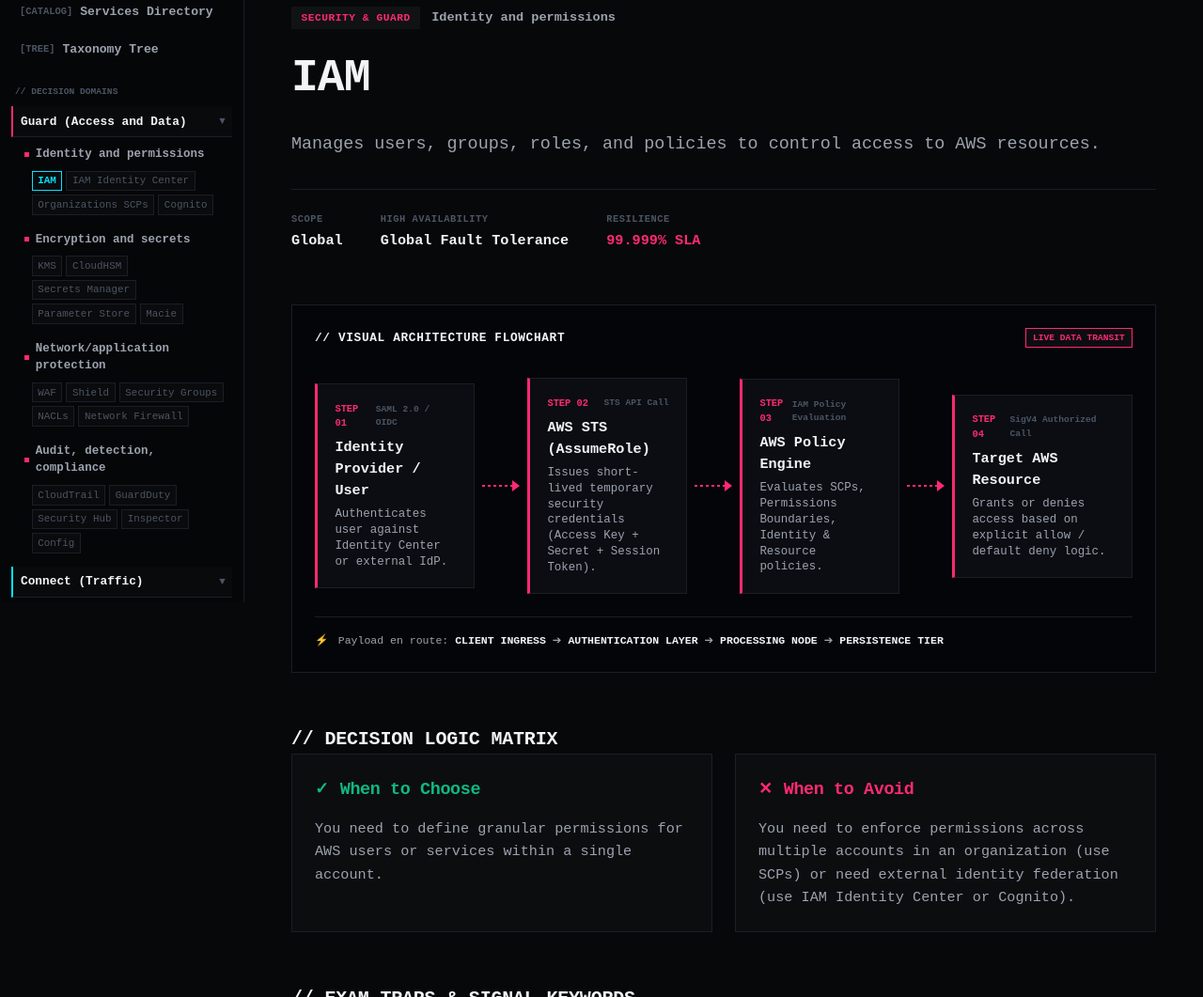
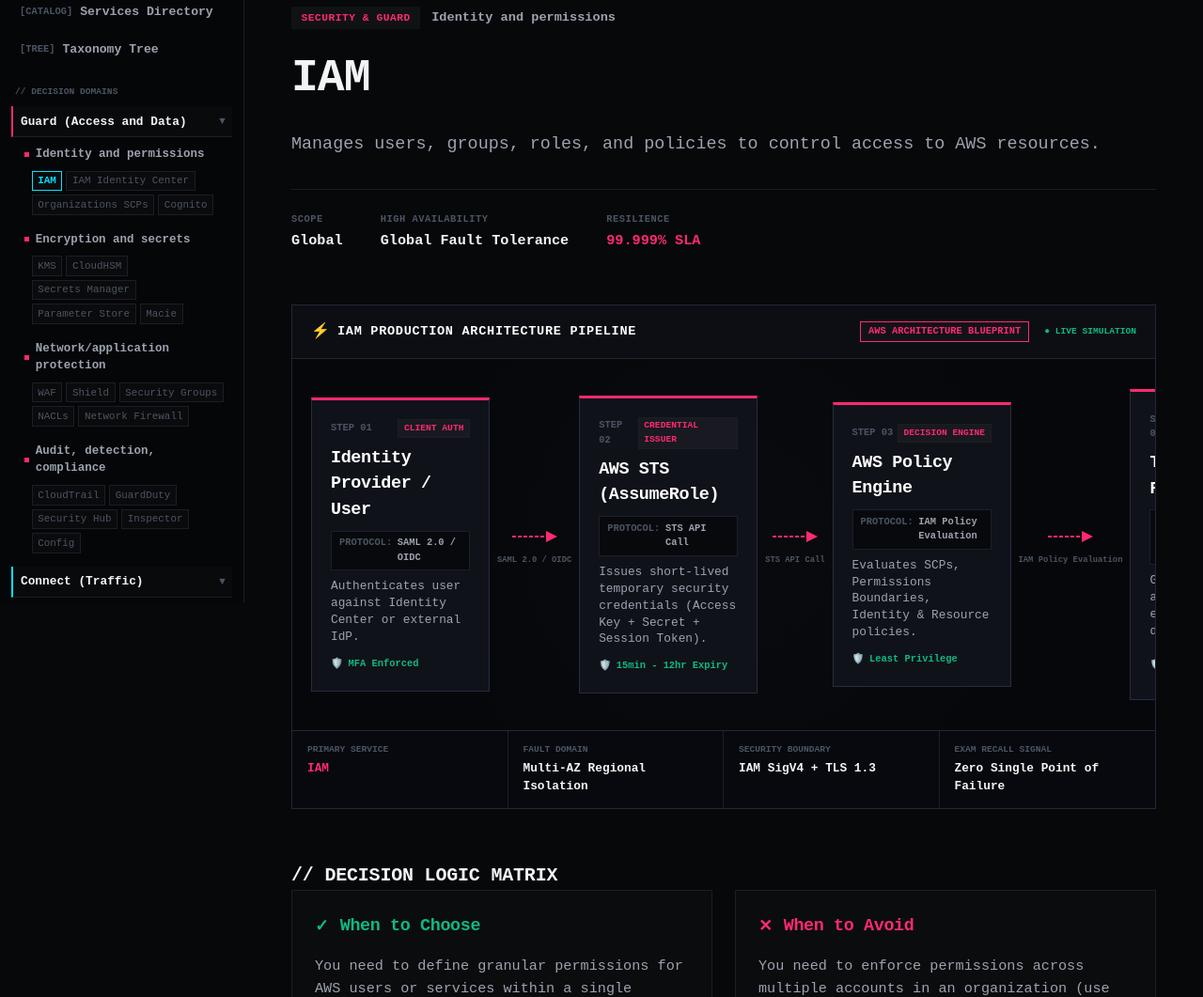
Before and after one commit to atakang7/saaprep, an Astro site: page /services/iam in a window 1280 px wide. Shown: the part 162-1223 px from the top of the page at 94% size. Built offline with nearby package versions, Linux system fonts and the light colour scheme; Astro itself is replaced by a stand-in of ours.

Commit message:
Implement Pro-Grade AWS Architecture Console Diagram Component

```diff
--- /dev/null
+++ b/src/components/ProArchitectureDiagram.astro
@@ -0,0 +1,319 @@
+---
+interface DiagramNode {
+  step: string;
+  node: string;
+  protocol: string;
+  role: string;
+  details: string;
+  haTag: string;
+}
+
+interface Props {
+  title?: string;
+  serviceName: string;
+  nodes: DiagramNode[];
+  color?: string;
+}
+
+const { title = "PRO-GRADE ARCHITECTURE DATA FLOW", serviceName, nodes, color = "#00e5ff" } = Astro.props;
+---
+
+<div class="pro-diagram-container">
+  <!-- DIAGRAM HEADER BAR -->
+  <div class="pd-header">
+    <div class="pd-header-left">
+      <span class="pd-title-icon">⚡</span>
+      <span class="pd-title-text">{title}</span>
+    </div>
+    <div class="pd-header-right">
+      <span class="pd-tag" style={`color: ${color}; border-color: ${color};`}>AWS ARCHITECTURE BLUEPRINT</span>
+      <span class="pd-status">● LIVE SIMULATION</span>
+    </div>
+  </div>
+
+  <!-- CANVAS CANVAS / GRAPHICAL FLOW -->
+  <div class="pd-canvas">
+    <div class="pd-diagram-grid">
+      {nodes.map((node, idx) => (
+        <div class="pd-node-column">
+
+          <!-- NODE CARD BOX -->
+          <div class="pd-node-box" style={`border-top: 3px solid ${color};`}>
+
+            <!-- TOP META -->
+            <div class="pd-box-top">
+              <span class="pd-step-badge">STEP 0{idx + 1}</span>
+              <span class="pd-role-badge" style={`color: ${color}; background: rgba(255,255,255,0.03);`}>{node.role}</span>
+            </div>
+
+            <!-- TITLE -->
+            <h3 class="pd-node-title">{node.node}</h3>
+
+            <!-- PROTOCOL BADGE -->
+            <div class="pd-protocol-bar">
+              <span class="pd-lbl">PROTOCOL:</span>
+              <span class="pd-val">{node.protocol}</span>
+            </div>
+
+            <!-- DETAILS -->
+            <p class="pd-node-details">{node.details}</p>
+
+            <!-- HA METRIC TAG -->
+            <div class="pd-ha-tag">
+              <span class="pd-ha-icon">🛡️</span>
+              <span>{node.haTag}</span>
+            </div>
+
+          </div>
+
+          <!-- CONNECTOR SVG BETWEEN STAGES -->
+          {idx < nodes.length - 1 && (
+            <div class="pd-connector-unit">
+              <svg width="48" height="32" viewBox="0 0 48 32" fill="none" class="pd-svg">
+                <line x1="0" y1="16" x2="36" y2="16" stroke={color} stroke-width="2" stroke-dasharray="4 2"/>
+                <polygon points="36,10 48,16 36,22" fill={color} />
+              </svg>
+              <span class="pd-conn-label">{node.protocol}</span>
+            </div>
+          )}
+
+        </div>
+      ))}
+    </div>
+  </div>
+
+  <!-- TOPOLOGY FOOTER MATRIX -->
+  <div class="pd-footer-matrix">
+    <div class="pd-matrix-item">
+      <span class="pd-m-lbl">PRIMARY SERVICE</span>
+      <span class="pd-m-val" style={`color: ${color};`}>{serviceName}</span>
+    </div>
+    <div class="pd-matrix-item">
+      <span class="pd-m-lbl">FAULT DOMAIN</span>
+      <span class="pd-m-val">Multi-AZ Regional Isolation</span>
+    </div>
+    <div class="pd-matrix-item">
+      <span class="pd-m-lbl">SECURITY BOUNDARY</span>
+      <span class="pd-m-val">IAM SigV4 + TLS 1.3</span>
+    </div>
+    <div class="pd-matrix-item">
+      <span class="pd-m-lbl">EXAM RECALL SIGNAL</span>
+      <span class="pd-m-val">Zero Single Point of Failure</span>
+    </div>
+  </div>
+</div>
+
+<style>
+  .pro-diagram-container {
+    background: #06070a;
+    border: 1px solid #232736;
+    margin-bottom: 2.5rem;
+    display: flex;
+    flex-direction: column;
+  }
+
+  .pd-header {
+    display: flex;
+    justify-content: space-between;
+    align-items: center;
+    padding: 1rem 1.25rem;
+    background: #0c0e14;
+    border-bottom: 1px solid #232736;
+    font-family: var(--font-mono);
+  }
+
+  .pd-header-left {
+    display: flex;
+    align-items: center;
+    gap: 0.5rem;
+  }
+
+  .pd-title-icon {
+    color: var(--color-storage);
+  }
+
+  .pd-title-text {
+    font-size: 0.85rem;
+    font-weight: 900;
+    color: #ffffff;
+    letter-spacing: 0.05em;
+  }
+
+  .pd-header-right {
+    display: flex;
+    align-items: center;
+    gap: 1rem;
+  }
+
+  .pd-tag {
+    font-size: 0.65rem;
+    font-weight: 900;
+    padding: 0.15rem 0.5rem;
+    border: 1px solid;
+    background: rgba(255, 255, 255, 0.02);
+  }
+
+  .pd-status {
+    font-size: 0.6rem;
+    color: var(--color-database);
+    font-weight: 800;
+  }
+
+  /* CANVAS */
+  .pd-canvas {
+    padding: 2rem 1.25rem;
+    overflow-x: auto;
+    background: radial-gradient(circle at center, rgba(255,255,255,0.015) 0%, transparent 70%);
+  }
+
+  .pd-diagram-grid {
+    display: flex;
+    align-items: center;
+    min-width: 850px;
+    justify-content: space-between;
+  }
+
+  .pd-node-column {
+    display: flex;
+    align-items: center;
+    flex: 1;
+  }
+
+  .pd-node-box {
+    background: #10121a;
+    border: 1px solid #282d3f;
+    padding: 1.25rem;
+    flex: 1;
+    min-width: 190px;
+    display: flex;
+    flex-direction: column;
+    gap: 0.5rem;
+  }
+
+  .pd-box-top {
+    display: flex;
+    justify-content: space-between;
+    align-items: center;
+    font-family: var(--font-mono);
+  }
+
+  .pd-step-badge {
+    font-size: 0.65rem;
+    font-weight: 900;
+    color: var(--text-muted);
+  }
+
+  .pd-role-badge {
+    font-size: 0.6rem;
+    font-weight: 900;
+    padding: 0.1rem 0.35rem;
+    border: 1px solid var(--border-subtle);
+  }
+
+  .pd-node-title {
+    font-size: 1.15rem;
+    font-weight: 900;
+    color: #ffffff;
+    margin: 0;
+  }
+
+  .pd-protocol-bar {
+    display: flex;
+    gap: 0.35rem;
+    font-family: var(--font-mono);
+    font-size: 0.65rem;
+    background: #08090d;
+    padding: 0.3rem 0.5rem;
+    border: 1px solid #1c1f2b;
+  }
+
+  .pd-lbl {
+    color: var(--text-muted);
+    font-weight: 900;
+  }
+
+  .pd-val {
+    color: var(--text-secondary);
+    font-weight: 700;
+  }
+
+  .pd-node-details {
+    font-size: 0.8rem;
+    color: var(--text-secondary);
+    line-height: 1.4;
+    margin: 0;
+  }
+
+  .pd-ha-tag {
+    display: flex;
+    align-items: center;
+    gap: 0.35rem;
+    font-family: var(--font-mono);
+    font-size: 0.65rem;
+    color: var(--color-database);
+    font-weight: 800;
+    margin-top: 0.25rem;
+  }
+
+  /* CONNECTOR */
+  .pd-connector-unit {
+    display: flex;
+    flex-direction: column;
+    align-items: center;
+    justify-content: center;
+    padding: 0 0.5rem;
+    flex-shrink: 0;
+  }
+
+  .pd-svg {
+    display: block;
+  }
+
+  .pd-conn-label {
+    font-size: 0.55rem;
+    font-family: var(--font-mono);
+    color: var(--text-muted);
+    font-weight: 800;
+    margin-top: 0.2rem;
+    white-space: nowrap;
+  }
+
+  /* FOOTER MATRIX */
+  .pd-footer-matrix {
+    display: grid;
+    grid-template-columns: repeat(4, 1fr);
+    border-top: 1px solid #232736;
+    background: #08090e;
+  }
+
+  @media (max-width: 768px) {
+    .pd-footer-matrix {
+      grid-template-columns: repeat(2, 1fr);
+    }
+  }
+
+  .pd-matrix-item {
+    padding: 0.85rem 1rem;
+    border-right: 1px solid #1c1f2b;
+    display: flex;
+    flex-direction: column;
+    gap: 0.15rem;
+  }
+
+  .pd-matrix-item:last-child {
+    border-right: none;
+  }
+
+  .pd-m-lbl {
+    font-size: 0.6rem;
+    font-family: var(--font-mono);
+    font-weight: 900;
+    color: var(--text-muted);
+  }
+
+  .pd-m-val {
+    font-size: 0.8rem;
+    font-weight: 800;
+    color: var(--text-primary);
+  }
+</style>
--- a/src/lib/data.ts
+++ b/src/lib/data.ts
@@ -170,7 +170,9 @@
   step: string;
   node: string;
   protocol: string;
+  role: string;
   details: string;
+  haTag: string;
 }
 
 export function getServiceDiagramFlow(serviceName: string): ArchitectureStep[] {
@@ -178,46 +180,46 @@
 
   if (norm.includes('s3')) {
     return [
-      { step: "01", node: "Client Application", protocol: "HTTPS / REST API", details: "Issues PutObject / GetObject requests with SigV4 authentication." },
-      { step: "02", node: "Amazon S3 Endpoint", protocol: "IAM / Bucket Policy", details: "Evaluates bucket policies, KMS encryption keys, and lifecycle rules." },
-      { step: "03", node: "Multi-AZ Storage Engine", protocol: "Erasure Coding", details: "Persists data synchronously across minimum 3 Availability Zones." },
-      { step: "04", node: "Event Notification Trigger", protocol: "SQS / SNS / Lambda", details: "Dispatches async event payloads for downstream processing." }
+      { step: "01", node: "Client Application", protocol: "HTTPS / REST API", role: "INGRESS", details: "Issues PutObject / GetObject requests with SigV4 authentication.", haTag: "TLS 1.3 Encryption" },
+      { step: "02", node: "Amazon S3 Endpoint", protocol: "IAM / Bucket Policy", role: "AUTH & GUARD", details: "Evaluates bucket policies, KMS encryption keys, and lifecycle rules.", haTag: "IAM Authorization" },
+      { step: "03", node: "Multi-AZ Storage Engine", protocol: "Erasure Coding", role: "STORAGE TIER", details: "Persists data synchronously across minimum 3 Availability Zones.", haTag: "11 9s Durability" },
+      { step: "04", node: "Event Notification Trigger", protocol: "SQS / SNS / Lambda", role: "EVENT BUS", details: "Dispatches async event payloads for downstream processing.", haTag: "Event-Driven Async" }
     ];
   }
 
   if (norm.includes('iam') || norm.includes('sts')) {
     return [
-      { step: "01", node: "Identity Provider / User", protocol: "SAML 2.0 / OIDC", details: "Authenticates user against Identity Center or external IdP." },
-      { step: "02", node: "AWS STS (AssumeRole)", protocol: "STS API Call", details: "Issues short-lived temporary security credentials (Access Key + Secret + Session Token)." },
-      { step: "03", node: "AWS Policy Engine", protocol: "IAM Policy Evaluation", details: "Evaluates SCPs, Permissions Boundaries, Identity & Resource policies." },
-      { step: "04", node: "Target AWS Resource", protocol: "SigV4 Authorized Call", details: "Grants or denies access based on explicit allow / default deny logic." }
+      { step: "01", node: "Identity Provider / User", protocol: "SAML 2.0 / OIDC", role: "CLIENT AUTH", details: "Authenticates user against Identity Center or external IdP.", haTag: "MFA Enforced" },
+      { step: "02", node: "AWS STS (AssumeRole)", protocol: "STS API Call", role: "CREDENTIAL ISSUER", details: "Issues short-lived temporary security credentials (Access Key + Secret + Session Token).", haTag: "15min - 12hr Expiry" },
+      { step: "03", node: "AWS Policy Engine", protocol: "IAM Policy Evaluation", role: "DECISION ENGINE", details: "Evaluates SCPs, Permissions Boundaries, Identity & Resource policies.", haTag: "Least Privilege" },
+      { step: "04", node: "Target AWS Resource", protocol: "SigV4 Authorized Call", role: "PROTECTED TARGET", details: "Grants or denies access based on explicit allow / default deny logic.", haTag: "Global Fault Tolerance" }
     ];
   }
 
   if (norm.includes('vpc') || norm.includes('route53') || norm.includes('cloudfront')) {
     return [
-      { step: "01", node: "Public Internet User", protocol: "DNS / Anycast IP", details: "Resolves DNS record via Route 53 to nearest CloudFront Edge Location." },
-      { step: "02", node: "Internet Gateway / WAF", protocol: "HTTPS / Inspection", details: "Filters malicious traffic via WAF rules and routes through IGW." },
-      { step: "03", node: "Public Subnet ALB", protocol: "HTTP/2 -> HTTP/1.1", details: "Terminates TLS, evaluates routing rules, and forwards to target group." },
-      { step: "04", node: "Private Subnet EC2/ECS", protocol: "Security Group / NACL", details: "Executes workload inside isolated private subnets across Multi-AZ." }
+      { step: "01", node: "Public Internet User", protocol: "DNS / Anycast IP", role: "EDGE INGRESS", details: "Resolves DNS record via Route 53 to nearest CloudFront Edge Location.", haTag: "Anycast Routing" },
+      { step: "02", node: "Internet Gateway / WAF", protocol: "HTTPS / Inspection", role: "SECURITY GATEWAY", details: "Filters malicious traffic via WAF rules and routes through IGW.", haTag: "DDoS Mitigation" },
+      { step: "03", node: "Public Subnet ALB", protocol: "HTTP/2 -> HTTP/1.1", role: "LOAD BALANCER", details: "Terminates TLS, evaluates routing rules, and forwards to target group.", haTag: "Cross-AZ Balancing" },
+      { step: "04", node: "Private Subnet EC2/ECS", protocol: "Security Group / NACL", role: "COMPUTE TIER", details: "Executes workload inside isolated private subnets across Multi-AZ.", haTag: "Multi-AZ Auto Scaling" }
     ];
   }
 
   if (norm.includes('rds') || norm.includes('aurora') || norm.includes('dynamodb')) {
     return [
-      { step: "01", node: "Compute Tier (EC2/Lambda)", protocol: "TCP / TLS Socket", details: "Initiates database connection via RDS Proxy or IAM database auth." },
-      { step: "02", node: "Primary DB Instance", protocol: "SQL / Key-Value", details: "Executes read/write query against primary storage engine." },
-      { step: "03", node: "Synchronous Replication", protocol: "Multi-AZ Storage Net", details: "Replicates write operations synchronously to Standby instance in 2nd AZ." },
-      { step: "04", node: "Automated Failover", protocol: "DNS CNAME Swap", details: "Triggers automatic DNS endpoint failover under 60s if Primary fails." }
+      { step: "01", node: "Compute Tier (EC2/Lambda)", protocol: "TCP / TLS Socket", role: "APP CONNECTION", details: "Initiates database connection via RDS Proxy or IAM database auth.", haTag: "Connection Pooling" },
+      { step: "02", node: "Primary DB Instance", protocol: "SQL / Key-Value", role: "WRITE ENGINE", details: "Executes read/write query against primary storage engine.", haTag: "Primary Write Node" },
+      { step: "03", node: "Synchronous Replication", protocol: "Multi-AZ Storage Net", role: "STANDBY TIER", details: "Replicates write operations synchronously to Standby instance in 2nd AZ.", haTag: "Zero Data Loss (RPO=0)" },
+      { step: "04", node: "Automated Failover", protocol: "DNS CNAME Swap", role: "RESILIENCE AGENT", details: "Triggers automatic DNS endpoint failover under 60s if Primary fails.", haTag: "<60s Auto Failover" }
     ];
   }
 
   // Default generic architecture pipeline
   return [
-    { step: "01", node: "Ingress / Trigger Event", protocol: "AWS SDK / EventBridge", details: "Sends operational payload or event payload into the pipeline." },
-    { step: "02", node: `${serviceName} Engine`, protocol: "IAM Policy Check", details: "Validates security boundary, processes payload according to config." },
-    { step: "03", node: "Multi-AZ Resilience Tier", protocol: "Internal AWS Bus", details: "Maintains high availability across regional Availability Zones." },
-    { step: "04", node: "Downstream Target", protocol: "API / KMS / CloudWatch", details: "Persists state, emits CloudWatch metrics, and returns payload response." }
+    { step: "01", node: "Ingress / Trigger Event", protocol: "AWS SDK / EventBridge", role: "EVENT ENTRY", details: "Sends operational payload or event payload into the pipeline.", haTag: "Event Trigger" },
+    { step: "02", node: `${serviceName} Engine`, protocol: "IAM Policy Check", role: "PROCESSING NODE", details: "Validates security boundary, processes payload according to config.", haTag: "IAM Authorized" },
+    { step: "03", node: "Multi-AZ Resilience Tier", protocol: "Internal AWS Bus", role: "HIGH AVAILABILITY", details: "Maintains high availability across regional Availability Zones.", haTag: "99.99% SLA" },
+    { step: "04", node: "Downstream Target", protocol: "API / KMS / CloudWatch", role: "PERSISTENCE TIER", details: "Persists state, emits CloudWatch metrics, and returns payload response.", haTag: "Audit Logged" }
   ];
 }
 
--- a/src/pages/services/[service_id].astro
+++ b/src/pages/services/[service_id].astro
@@ -1,7 +1,7 @@
 ---
 import BaseLayout from '../../layouts/BaseLayout.astro';
 import { getAllServices, getPracticeQuestions, getServiceDiagramFlow } from '../../lib/data';
-import VisualArchitectureDiagram from '../../components/VisualArchitectureDiagram.astro';
+import ProArchitectureDiagram from '../../components/ProArchitectureDiagram.astro';
 
 export async function getStaticPaths() {
   const services = getAllServices();
@@ -89,9 +89,9 @@
       </div>
     </header>
 
-    <!-- ARCHITECTURE DATA FLOW DIAGRAM PIPELINE -->
+    <!-- PRO ARCHITECTURE DATA FLOW DIAGRAM PIPELINE -->
     <section class="content-block">
-      <VisualArchitectureDiagram title={`${svc.name} Data Transit Pipeline`} steps={diagramFlow} color={theme.color} />
+      <ProArchitectureDiagram title={`${svc.name.toUpperCase()} PRODUCTION ARCHITECTURE PIPELINE`} serviceName={svc.name} nodes={diagramFlow} color={theme.color} />
     </section>
 
     <!-- DECISION MATRIX -->
```
